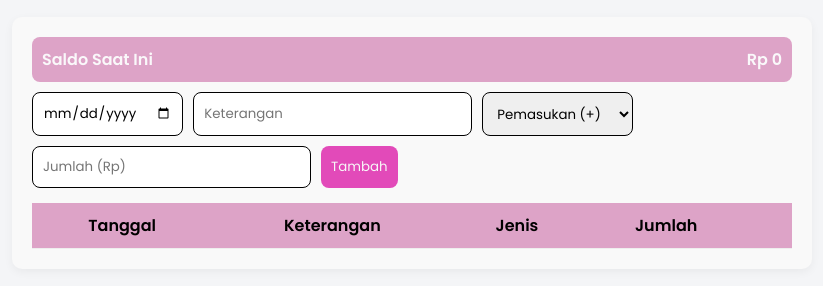
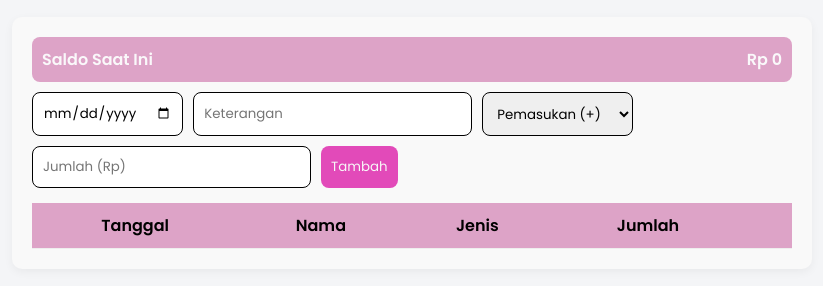
Before and after one commit to ghalz-ether/TABUNGAN-KITA, a plain HTML site: page index.html in a window 1280 px wide. Shown: the part 112-398 px from the top of the page, without its empty margins (228-1051 px from the left). Drawn offline with Linux system fonts and the light colour scheme.

Commit message:
Update index.html

```diff
--- a/index.html
+++ b/index.html
@@ -107,7 +107,7 @@
         <thead>
           <tr>
             <th>Tanggal</th>
-            <th>Keterangan</th>
+            <th>Nama</th>
             <th>Jenis</th>
             <th>Jumlah</th>
             <th></th>
```
